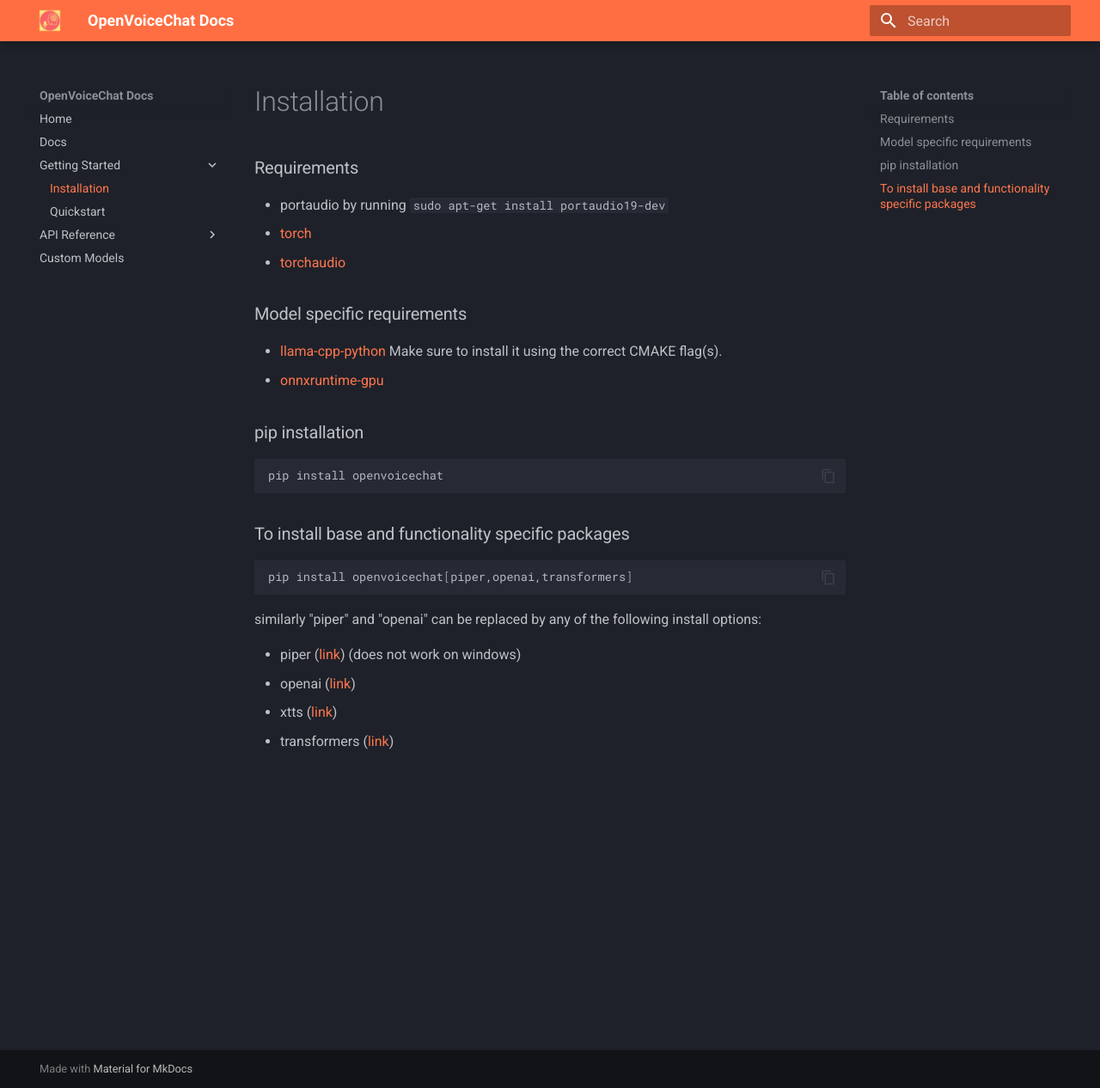
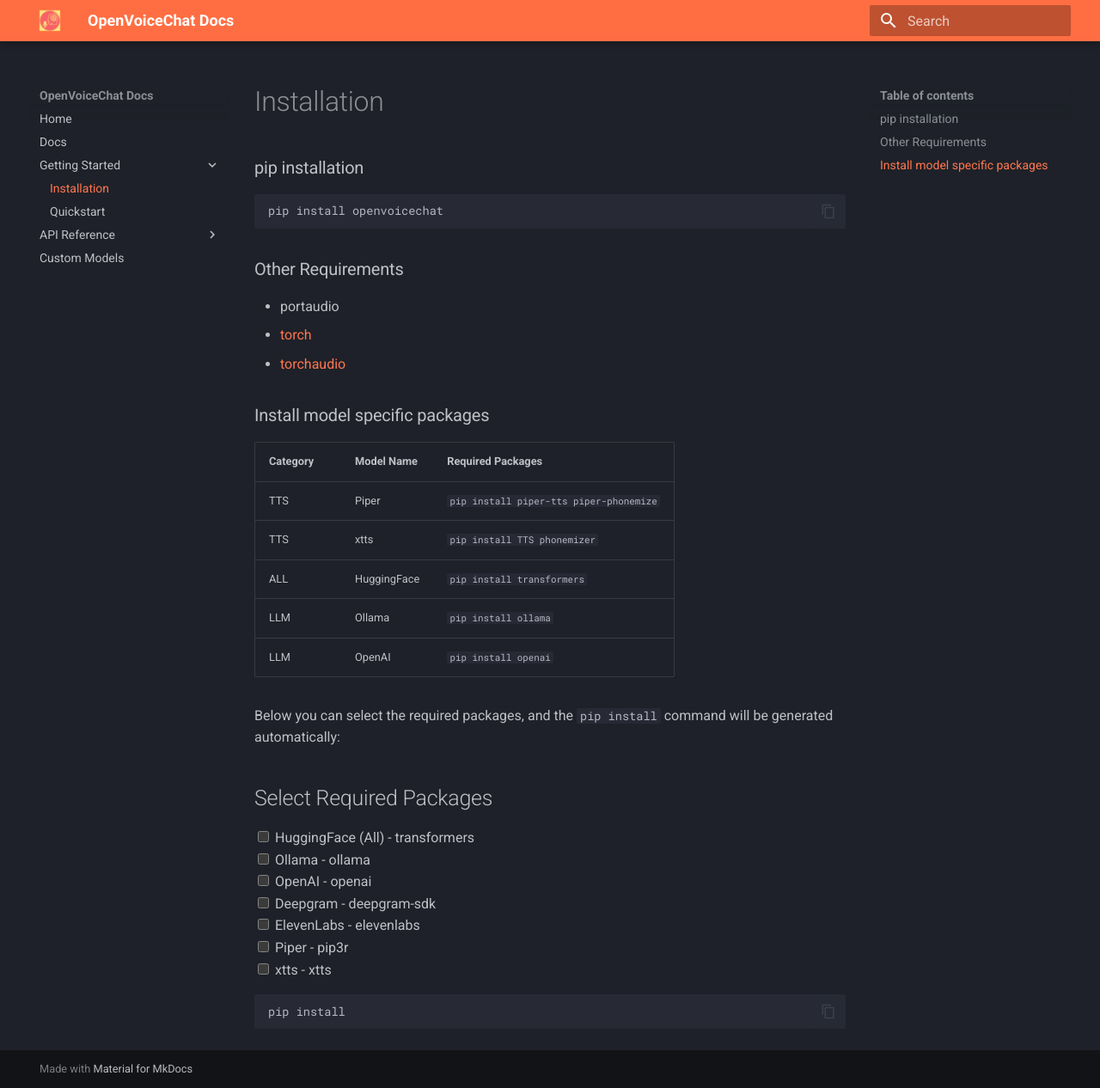
Before and after one commit to Finity-Alpha/OpenVoiceChat, an MkDocs documentation site: the page built from docs/getting-started/installation.md, in a window 1280 px wide and 1266 px high. Shown: the whole window at 86% size. Built offline with MkDocs 1.6.1 and Material for MkDocs 9.7.7, drawn with Linux system fonts in a browser that asks for light colours.

Commit message:
Update installation instructions and dependencies

````diff
--- a/docs/getting-started/installation.md
+++ b/docs/getting-started/installation.md
@@ -1,30 +1,58 @@
 # Installation
-
-### Requirements
-- portaudio by running `sudo apt-get install portaudio19-dev `
-- [torch](https://pytorch.org/get-started/locally/)
-- [torchaudio](https://pytorch.org/get-started/locally/)
-
-
-### Model specific requirements
-- [llama-cpp-python](https://llama-cpp-python.readthedocs.io/en/latest/)
-Make sure to install it using the correct CMAKE flag(s).
-- [onnxruntime-gpu](https://onnxruntime.ai/docs/install/)
-
 
 ### pip installation
 ```shell
 pip install openvoicechat
 ```
 
-### To install base and functionality specific packages
-```shell
-pip install openvoicechat[piper,openai,transformers]
-```
+### Other Requirements
+- portaudio
+- [torch](https://pytorch.org/get-started/locally/)
+- [torchaudio](https://pytorch.org/get-started/locally/)
 
-similarly "piper" and "openai" can be replaced by any of the following install options:
+### Install model specific packages
 
-- piper ([link](https://github.com/rhasspy/piper)) (does not work on windows)
-- openai ([link](https://github.com/openai/openai-python))
-- xtts ([link](https://github.com/coqui-ai/TTS))
-- transformers ([link](https://github.com/huggingface/transformers))
+| Category | Model Name           | Required Packages       |
+|----------|----------------------|-------------------------|
+| TTS      | Piper                | ```pip install piper-tts piper-phonemize```                 |
+| TTS      | xtts                 | `pip install TTS phonemizer`                  |
+| ALL      | HuggingFace     | `pip install transformers`          |
+| LLM      | Ollama               | `pip install ollama`                |
+| LLM      | OpenAI               | `pip install openai`                |
+
+
+Below you can select the required packages, and the `pip install` command will be generated automatically:
+
+<div id="pip-install-generator">
+    <h2>Select Required Packages</h2>
+    <div class="package-selection">
+        <input type="checkbox" id="transformers" value="transformers" onchange="generateCommand()">
+        <label for="transformers">HuggingFace (All) - transformers</label><br>
+        <input type="checkbox" id="ollama" value="ollama" onchange="generateCommand()">
+        <label for="ollama">Ollama - ollama</label><br>
+        <input type="checkbox" id="openai" value="openai" onchange="generateCommand()">
+        <label for="openai">OpenAI - openai</label><br>
+        <input type="checkbox" id="deepgram-sdk" value="deepgram-sdk" onchange="generateCommand()">
+        <label for="deepgram-sdk">Deepgram - deepgram-sdk</label><br>
+        <input type="checkbox" id="elevenlabs" value="elevenlabs" onchange="generateCommand()">
+        <label for="elevenlabs">ElevenLabs - elevenlabs</label><br>
+        <input type="checkbox" id="pip3r" value="pip3r" onchange="generateCommand()">
+        <label for="pip3r">Piper - pip3r</label><br>
+        <input type="checkbox" id="xtts" value="xtts" onchange="generateCommand()">
+        <label for="xtts">xtts - xtts</label><br>
+    </div>
+    <pre class="result"><code id="result">pip install <package_name></code></pre>
+</div>
+
+<script>
+    function generateCommand() {
+        let selectedPackages = [];
+        const checkboxes = document.querySelectorAll('input[type="checkbox"]:checked');
+        checkboxes.forEach((checkbox) => {
+            selectedPackages.push(checkbox.value);
+        });
+
+        let command = "pip install " + (selectedPackages.length > 0 ? selectedPackages.join(" ") : "<package_name>");
+        document.getElementById("result").innerText = command;
+    }
+</script>
````
Also changed, not shown: setup.py (+25 -25 lines).
